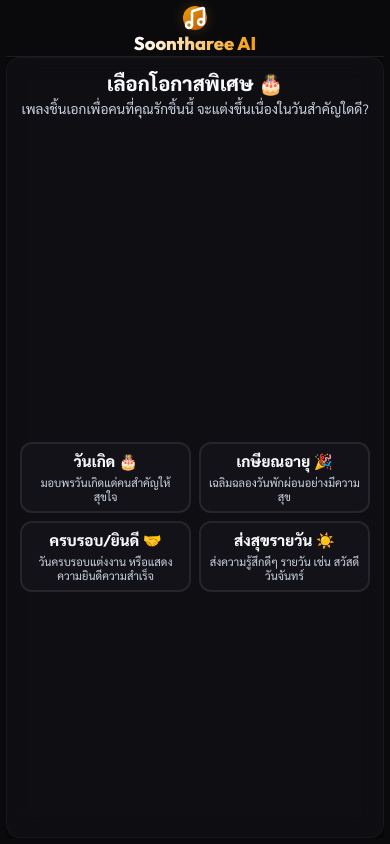
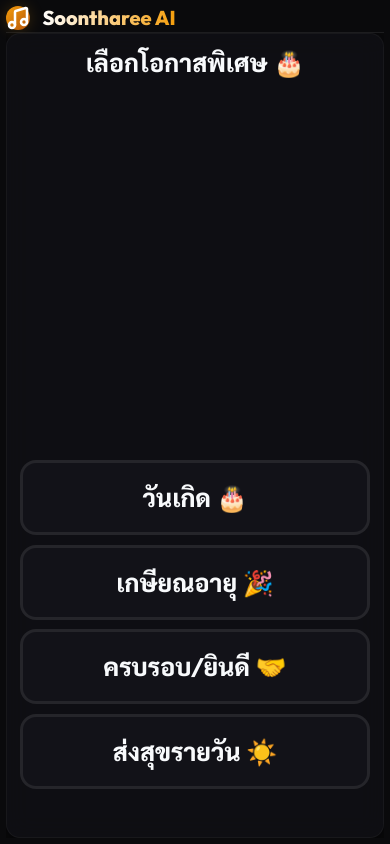
Before and after one commit to owhatphone-mvp/soontharee-ai, a React (Vite) app: page / in a window 390 px wide. Built offline with nearby package versions, Linux system fonts and the light colour scheme; a web font is replaced by a local one.

Commit message:
Optimize mobile layout for elderly users: big text, single-column stacks, simplified instructions

```diff
--- a/src/App.tsx
+++ b/src/App.tsx
@@ -22,12 +22,12 @@ function App() {
       <div className="bg-decorations"></div>
 
       {/* Header Bar */}
-      <header className="app-header" style={{ justifyContent: "center" }}>
-        <div className="brand" style={{ display: "flex", flexDirection: "column", alignItems: "center", gap: "0.25rem" }}>
-          <div className="brand-icon" style={{ margin: 0 }}>
-            <Music size={28} strokeWidth={2.5} />
+      <header className="app-header">
+        <div className="brand">
+          <div className="brand-icon">
+            <Music size={24} strokeWidth={2.5} />
           </div>
-          <div className="brand-name" style={{ textAlign: "center" }}>
+          <div className="brand-name">
             Soontharee AI
             <span className="brand-subtitle">สุนทรีย์ AI • เพลงสั่งทำของขวัญความทรงจำผู้สูงอายุ</span>
           </div>
--- a/src/components/StepWizard.tsx
+++ b/src/components/StepWizard.tsx
@@ -304,7 +304,7 @@ Soontharee AI บรรจงเขียนดนตรีรักผูกพ
               <h2 className="step-title">เลือกโอกาสพิเศษ 🎂</h2>
               <p className="step-subtitle">เพลงชิ้นเอกเพื่อคนที่คุณรักชิ้นนี้ จะแต่งขึ้นเนื่องในวันสำคัญใดดี?</p>
             </div>
-            <div className="options-grid">
+            <div className="options-grid cols-1-mobile">
               {OCCASIONS.map((o) => (
                 <div
                   key={o.name}
@@ -326,7 +326,7 @@ Soontharee AI บรรจงเขียนดนตรีรักผูกพ
               <h2 className="step-title">อวยพรเรื่องอะไรเพิ่มดี? 🍎</h2>
               <p className="step-subtitle">แนะนำคำถามย่อยตามธีม: จิ้มเลือกได้มากกว่าหนึ่งคำ แล้วกดถัดไป</p>
             </div>
-            <div className="options-grid">
+            <div className="options-grid cols-1-mobile">
               {currentBlessings.map((b) => {
                 const isSelected = selectedBlessings.includes(b.name);
                 return (
@@ -351,7 +351,7 @@ Soontharee AI บรรจงเขียนดนตรีรักผูกพ
               <h2 className="step-title">อยากใส่เรื่องราวพิเศษอะไรในเพลงไหม? 🌟</h2>
               <p className="step-subtitle">จิ้มเรื่องที่คุณชื่นชอบเพื่อนำไปแต่งเป็นคำร้องส่วนตัวได้เลย</p>
             </div>
-            <div className="options-grid">
+            <div className="options-grid cols-1-mobile">
               {currentSpecialDetails.map((s) => (
                 <div
                   key={s.name}
@@ -373,7 +373,7 @@ Soontharee AI บรรจงเขียนดนตรีรักผูกพ
               <h2 className="step-title">เลือกแนวเพลงที่ชอบ 🌾</h2>
               <p className="step-subtitle">คุณตาคุณยายชอบฟังทำนองเสียงเพลงและดนตรีแนวไหนดี?</p>
             </div>
-            <div className="options-grid">
+            <div className="options-grid cols-1-mobile">
               {GENRES.map((g) => (
                 <div
                   key={g.name}
@@ -395,7 +395,7 @@ Soontharee AI บรรจงเขียนดนตรีรักผูกพ
               <h2 className="step-title">เลือกจังหวะอารมณ์ 🐢</h2>
               <p className="step-subtitle">ชอบทำนองเพลงฟังสบายซึ้งใจ หรือ เร็วโจ๊ะๆ ขยับเต้นสนุกสนานดี?</p>
             </div>
-            <div className="options-grid" style={{ gridTemplateColumns: "repeat(2, 1fr)" }}>
+            <div className="options-grid cols-1-mobile" style={{ gridTemplateColumns: "repeat(2, 1fr)" }}>
               {TEMPOS.map((t) => (
                 <div
                   key={t.name}
@@ -417,7 +417,7 @@ Soontharee AI บรรจงเขียนดนตรีรักผูกพ
               <h2 className="step-title">เพลงนี้จะมอบให้ใครดี? 👶</h2>
               <p className="step-subtitle">จิ้มระบุกลุ่มความสัมพันธ์ เพื่อประกอบกลอนคำร้องให้จับใจ</p>
             </div>
-            <div className="options-grid" style={{ gridTemplateColumns: "repeat(3, 1fr)" }}>
+            <div className="options-grid cols-2-mobile" style={{ gridTemplateColumns: "repeat(3, 1fr)" }}>
               {RELATIONSHIPS.map((r) => (
                 <div
                   key={r.name}
@@ -605,27 +605,26 @@ Soontharee AI บรรจงเขียนดนตรีรักผูกพ
           <div className="step-fade-in" style={{ display: "flex", flexDirection: "column", gap: "1.5rem", height: "100%", justifyContent: "space-between", alignItems: "center" }}>
             <div className="step-header" style={{ width: "100%", textAlign: "center" }}>
               <h2 className="step-title" style={{ color: "#06c755" }}>ขั้นตอนสุดท้าย: ส่งข้อมูลในแชต LINE 💬</h2>
-              <p className="step-subtitle">ส่งรูปที่แคปเจอร์และวางข้อมูลที่คัดลอกมา ในไลน์แชตได้เลย</p>
             </div>
 
             <div className="line-instructions-box">
               <div className="instruction-item">
                 <span className="item-num">1</span>
-                <span className="item-desc"><strong>แคปรูปภาพหน้าจอ</strong> ใบสรุปข้อมูลการ์ดที่แล้วเก็บไว้</span>
+                <span className="item-desc"><strong>แคปหน้าจอ</strong> ใบสรุปเก็บไว้ 📸</span>
               </div>
               <div className="instruction-item">
                 <span className="item-num">2</span>
-                <span className="item-desc">แตะปุ่มสีเขียวด้านล่าง <strong>ระบบจะเปิดแอป LINE และพิมพ์ข้อความสั่งซื้อให้อัตโนมัติ</strong></span>
+                <span className="item-desc">แตะปุ่มสีเขียวด้านล่างเพื่อ<strong>เปิดไลน์</strong> 💬</span>
               </div>
               <div className="instruction-item">
                 <span className="item-num">3</span>
-                <span className="item-desc">ในแอป LINE ให้กดปุ่ม <strong>"ส่ง" (Send)</strong> และกดส่งรูปภาพที่แคปไว้ให้แอดมินได้เลย! <br/><span style={{ color: "var(--primary)", fontWeight: "bold", fontSize: "0.9em" }}>💡 หากข้อความไม่ขึ้นพิมพ์อัตโนมัติ แค่ส่งรูปภาพที่แคปไว้ให้แอดมินก็พอแล้ว</span></span>
+                <span className="item-desc">กดปุ่ม <strong>"ส่ง" (Send)</strong> ในไลน์ และส่งรูปที่แคปไว้ให้แอดมิน 📤</span>
               </div>
             </div>
 
             <div style={{ width: "100%", display: "flex", flexDirection: "column", gap: "1rem" }}>
               <button className="btn-line-submit-huge" onClick={handleSubmitToLine}>
-                เปิดแอป LINE เพื่อส่งข้อมูลสั่งทำเพลง 💬
+                เปิด LINE เพื่อส่งข้อมูล 💬
               </button>
             </div>
 
--- a/src/index.css
+++ b/src/index.css
@@ -795,12 +795,12 @@ button, input, select, textarea {
 /* Media Queries (Strictly enforcing no-scroll scales and screen lock) */
 @media (max-width: 768px) {
   :root {
-    --size-title: 1.25rem;
-    --size-subtitle: 0.85rem;
-    --size-text: 0.8rem;
-    --size-card-title: 0.95rem;
-    --size-card-desc: 0.7rem;
-    --size-btn: 1.05rem;
+    --size-title: 1.55rem;
+    --size-subtitle: 0.95rem;
+    --size-text: 1.05rem;
+    --size-card-title: 1.55rem; /* Large text for elderly */
+    --size-card-desc: 0.8rem;
+    --size-btn: 1.35rem; /* Large button text */
   }
 
   .app-container {
@@ -818,11 +818,11 @@ button, input, select, textarea {
   }
 
   .brand-name {
-    font-size: 1.15rem;
+    font-size: 1.25rem;
   }
 
   .brand-subtitle {
-    display: none;
+    display: none; /* Hide sub-brand text to save space */
   }
 
   .wizard-card {
@@ -831,92 +831,119 @@ button, input, select, textarea {
   }
 
   .step-header {
-    margin-bottom: 0.25rem;
+    margin-bottom: 0.3rem;
+  }
+
+  .step-subtitle {
+    display: none; /* Hide step subtitles on mobile to save vertical space and reduce clutter! */
   }
 
   .options-grid {
     overflow-y: auto;
-    max-height: 46dvh;
+    max-height: 48dvh;
     padding: 0.2rem;
-    align-content: start;
-    gap: 0.5rem;
+    align-content: center;
+    gap: 0.6rem;
+  }
+
+  .options-grid.cols-1-mobile {
+    grid-template-columns: 1fr !important;
+  }
+
+  .options-grid.cols-2-mobile {
+    grid-template-columns: repeat(2, 1fr) !important;
   }
 
   .option-card {
-    padding: 0.4rem 0.5rem;
-    gap: 0.15rem;
-    border-width: 2px;
-    border-radius: 12px;
-    min-height: 52px;
+    padding: 0.9rem 1.2rem;
+    gap: 0.5rem;
+    border-width: 3.5px; /* Thicker high-contrast border */
+    border-radius: 16px;
+    min-height: 75px; /* Big tap target for seniors */
+    display: flex;
+    justify-content: center;
+    align-items: center;
+  }
+
+  .option-description {
+    display: none; /* Hide descriptions on mobile so text can be HUGE and fit */
   }
 
   .option-icon-wrapper {
-    font-size: 1.4rem;
+    font-size: 1.8rem;
   }
 
   .tempo-card {
-    padding: 0.75rem 0.4rem;
+    padding: 0.9rem 1.2rem;
+    min-height: 75px;
   }
+
   .tempo-card .option-title {
-    font-size: 1.1rem;
+    font-size: 1.55rem;
   }
 
   .rel-card {
-    padding: 0.5rem 0.2rem;
+    padding: 0.75rem 0.5rem;
+    min-height: 70px;
   }
+
   .rel-card .option-title {
-    font-size: 1.0rem;
+    font-size: 1.35rem;
   }
 
   .nicknames-grid {
-    grid-template-columns: repeat(3, 1fr);
-    grid-template-rows: repeat(4, 1fr);
-    gap: 0.35rem;
+    grid-template-columns: repeat(2, 1fr);
+    grid-template-rows: auto;
+    gap: 0.5rem;
     overflow-y: auto;
     max-height: 44dvh;
     padding: 0.2rem;
   }
 
   .nickname-card {
-    font-size: 0.95rem;
-    padding: 0.25rem 0.35rem;
+    font-size: 1.35rem; /* Larger text for nicknames */
+    padding: 0.6rem 0.4rem;
+    border-width: 2.5px;
+    border-radius: 12px;
+    min-height: 60px; /* Big tap target */
   }
 
   .additional-info-wrapper {
     overflow-y: auto;
-    max-height: 44dvh;
-    gap: 0.4rem;
+    max-height: 46dvh;
+    gap: 0.5rem;
   }
 
   .receipt-single-column {
     overflow-y: auto;
-    max-height: 42dvh;
+    max-height: 44dvh;
     padding: 0.2rem;
   }
 
   .receipt-ticket-premium {
-    padding: 0.4rem 0.6rem;
+    padding: 0.6rem 0.9rem;
     max-height: none;
-    gap: 0.3rem;
+    gap: 0.4rem;
+    border-width: 3px;
   }
 
   .ticket-logo-premium {
-    font-size: 1.25rem;
+    font-size: 1.4rem;
   }
 
   .ticket-details-premium {
     grid-template-columns: 1fr;
-    gap: 0.15rem;
-    padding-bottom: 0.3rem;
+    gap: 0.25rem;
+    padding-bottom: 0.4rem;
   }
 
   .ticket-row-premium {
-    font-size: 0.85rem;
+    font-size: 1.15rem; /* Bigger size so seniors can read it */
   }
 
   .ticket-price-badge {
-    font-size: 0.95rem;
-    padding: 0.25rem;
+    font-size: 1.15rem;
+    padding: 0.4rem;
   }
 
   .donation-card-expanded {
@@ -925,61 +952,61 @@ button, input, select, textarea {
   }
 
   .donation-main-text {
-    font-size: 1.05rem;
+    font-size: 1.15rem;
   }
 
   .donation-heart-animated {
-    font-size: 2.0rem;
+    font-size: 2.2rem;
   }
 
   .line-instructions-box {
-    padding: 0.6rem 0.8rem;
-    gap: 0.4rem;
+    padding: 0.75rem 0.9rem;
+    gap: 0.6rem;
     overflow-y: auto;
-    max-height: 38dvh;
+    max-height: 40dvh;
   }
 
   .instruction-item {
-    gap: 0.3rem;
+    gap: 0.5rem;
   }
 
   .item-num {
-    width: 18px;
-    height: 18px;
-    font-size: 0.8rem;
+    width: 24px;
+    height: 24px;
+    font-size: 1rem;
   }
 
   .item-desc {
-    font-size: 0.85rem;
+    font-size: 1.15rem; /* Clear larger text */
   }
 
   .btn-line-submit-huge {
-    padding: 0.6rem;
-    font-size: 1.05rem;
-    border-radius: 12px;
+    padding: 0.85rem;
+    font-size: 1.35rem;
+    border-radius: 16px;
   }
 
   .elder-textarea {
-    font-size: 1.05rem;
-    padding: 0.6rem;
-    border-radius: 10px;
+    font-size: 1.35rem;
+    padding: 0.85rem;
+    border-radius: 14px;
   }
 
   .btn-elder {
-    padding: 0.4rem 1rem;
+    padding: 0.65rem 1.6rem;
     font-size: var(--size-btn);
-    border-radius: 10px;
+    border-radius: 14px;
   }
 
   .wizard-footer {
-    padding-top: 0.35rem;
-    gap: 0.3rem;
+    padding-top: 0.4rem;
+    gap: 0.4rem;
   }
 
   .btn-copy-ticket {
-    padding: 0.5rem 1rem;
-    font-size: 0.95rem;
-    border-radius: 10px;
+    padding: 0.75rem 1.4rem;
+    font-size: 1.3rem;
+    border-radius: 14px;
   }
 }
 
```
